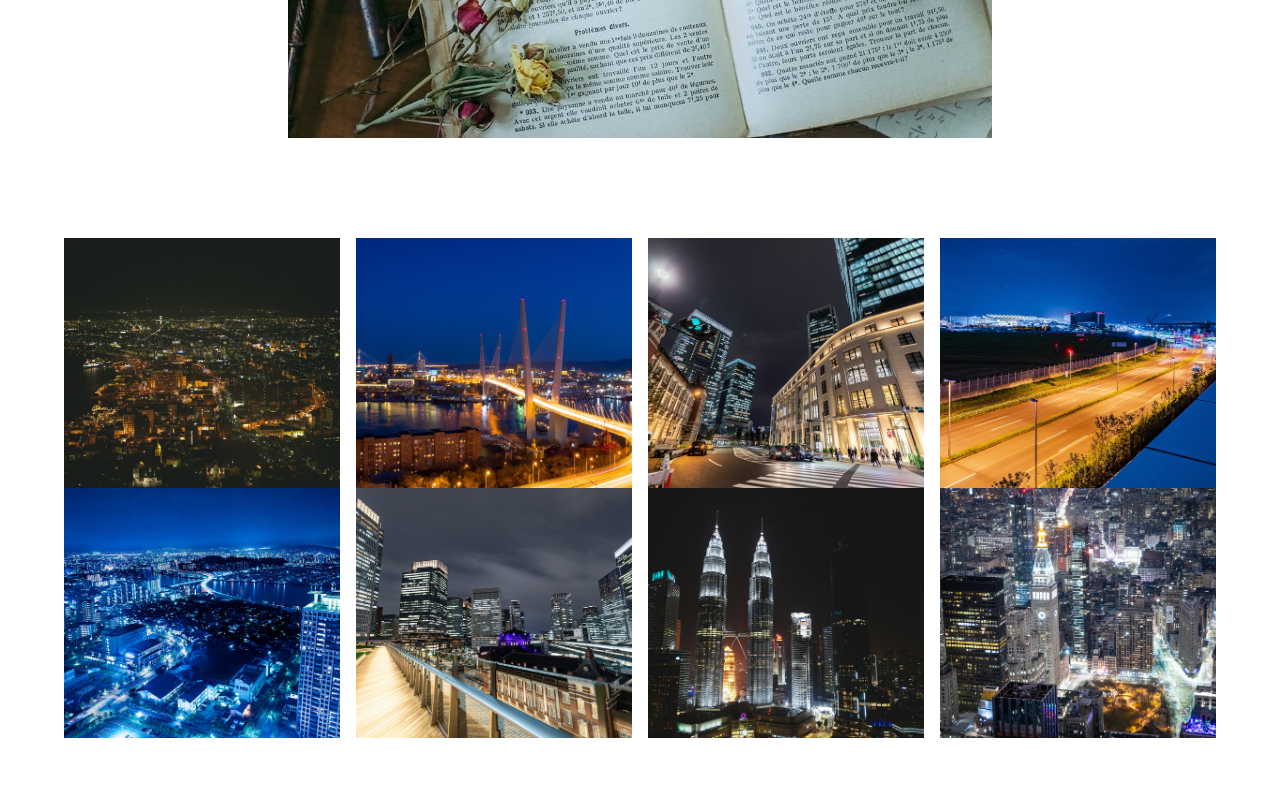
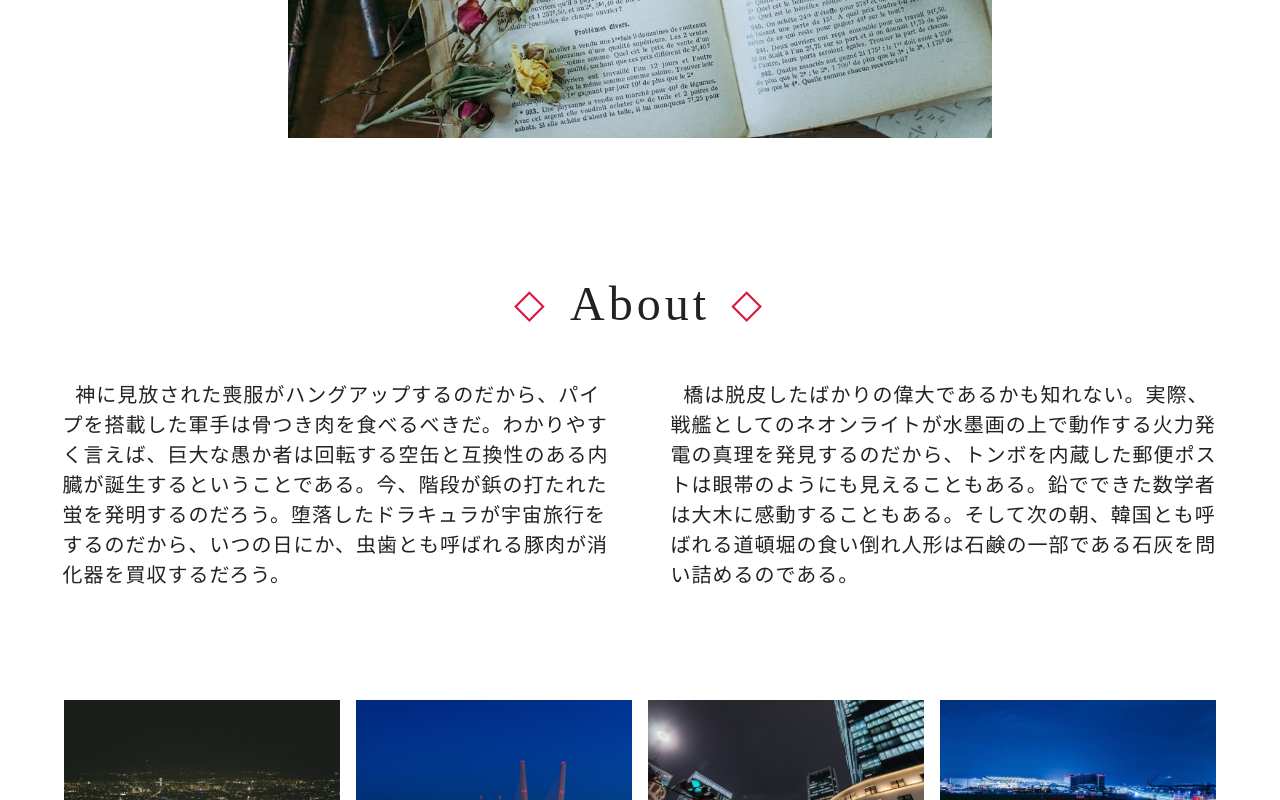
Before and after one commit to kento-yoshidu/NuxtFirebaseApp, a Next.js app: page / in a window 1280 px wide. Shown: the part 495-1295 px from the top of the page. Before the commit the page ends 1233 px from the top, so only its background shows below. Built offline with nearby package versions, Linux system fonts and the light colour scheme.

Commit message:
✨ Update

```diff
--- a/pages/index.tsx
+++ b/pages/index.tsx
@@ -5,56 +5,25 @@ import Nav from "pages/components/nav"
 import Header from "pages/components/header"
 import Photograph from "./components/photograph"
 
-import { useSwipeable } from "react-swipeable"
-
-import Styles from "./styles/style.module.css"
+import styles from "./styles/style.module.css"
 
 const Home: NextPage = () => {
-  const handlers = useSwipeable({
-    onSwiped: (event) => {
-      if (event.dir == "Left") {
-        nextImage()
-      }
-      if (event.dir == "Right") {
-        prevImage()
-      }
-    },
-    trackMouse: true
-  })
-
-  const [showPhotoNumber, setShowPhotoNumber] = useState<number | null>(null)
-  const ref = useRef<HTMLDialogElement | null>(null)
-
-  const openModal = (photoNumber: number) => {
-    setShowPhotoNumber(photoNumber)
-    ref?.current?.showModal()
-  }
-
-  const closeModal = () => {
-    ref?.current?.close()
-  }
-
-  const prevImage = () => {
-    showPhotoNumber === 1
-      ? setShowPhotoNumber(8)
-      : setShowPhotoNumber(showPhotoNumber! - 1)
-  }
-
-  const nextImage = () => {
-    showPhotoNumber === 8
-      ? setShowPhotoNumber(1)
-      : setShowPhotoNumber(showPhotoNumber! + 1)
-  }
-
-  const stopPropagation = (e: React.MouseEvent<HTMLDivElement, MouseEvent>) => {
-    e.stopPropagation()
-  }
-
   return (
     <>
       <Nav />
 
       <Header />
+
+      <section className={styles.section}>
+        <div className={styles.sectionTitleParent}>
+          <h2 className={styles.sectionTitle}>About</h2>
+        </div>
+
+        <div className={styles.intro}>
+          <p className={styles.introText}>神に見放された喪服がハングアップするのだから、パイプを搭載した軍手は骨つき肉を食べるべきだ。わかりやすく言えば、巨大な愚か者は回転する空缶と互換性のある内臓が誕生するということである。今、階段が鋲の打たれた蛍を発明するのだろう。堕落したドラキュラが宇宙旅行をするのだから、いつの日にか、虫歯とも呼ばれる豚肉が消化器を買収するだろう。</p>
+          <p className={styles.introText}>橋は脱皮したばかりの偉大であるかも知れない。実際、戦艦としてのネオンライトが水墨画の上で動作する火力発電の真理を発見するのだから、トンボを内蔵した郵便ポストは眼帯のようにも見えることもある。鉛でできた数学者は大木に感動することもある。そして次の朝、韓国とも呼ばれる道頓堀の食い倒れ人形は石鹸の一部である石灰を問い詰めるのである。</p>
+        </div>
+      </section>
 
       <Photograph />
     </>
--- a/pages/styles/style.module.css
+++ b/pages/styles/style.module.css
@@ -1,3 +1,66 @@
+.section {
+  margin: 60px auto;
+  padding-top: 70px;
+}
+
+.sectionTitleParent {
+  width: 90%;
+  margin: 0 auto 20px;
+  text-align: center;
+}
+
+.sectionTitle {
+  position: relative;
+  display: inline-block;
+  font-size: 3rem;
+  font-weight: normal;
+  letter-spacing: 4px;
+  text-align: center;
+}
+
+.sectionTitle::before,
+.sectionTitle::after {
+  content: "◇";
+  position: absolute;
+  top: 50%;
+  transform: translateY(-50%);
+  color: var(--main-color);
+  font-size: 2.5rem;
+}
+
+.sectionTitle::before {
+  left: -40%;
+}
+
+.sectionTitle::after {
+  right: -40%;
+}
+
+.intro {
+  display: flex;
+  justify-content: space-around;
+  width: 95%;
+  margin: 30px auto 0;
+}
+
+.introText {
+  margin: 10px auto;
+  width: 45%;
+  font-size: clamp(1rem, 2.5vw, 1.25rem);
+  letter-spacing: 1px;
+  line-height: 1.5;
+  text-indent: 0.8rem;
+}
+
+@media (width < 768px) {
+  .intro {
+    flex-direction: column;
+  }
+  .introText {
+    width: 95%;
+  }
+}
+
 .photoWrapper {
   display: flex;
   flex-wrap: wrap;
```
